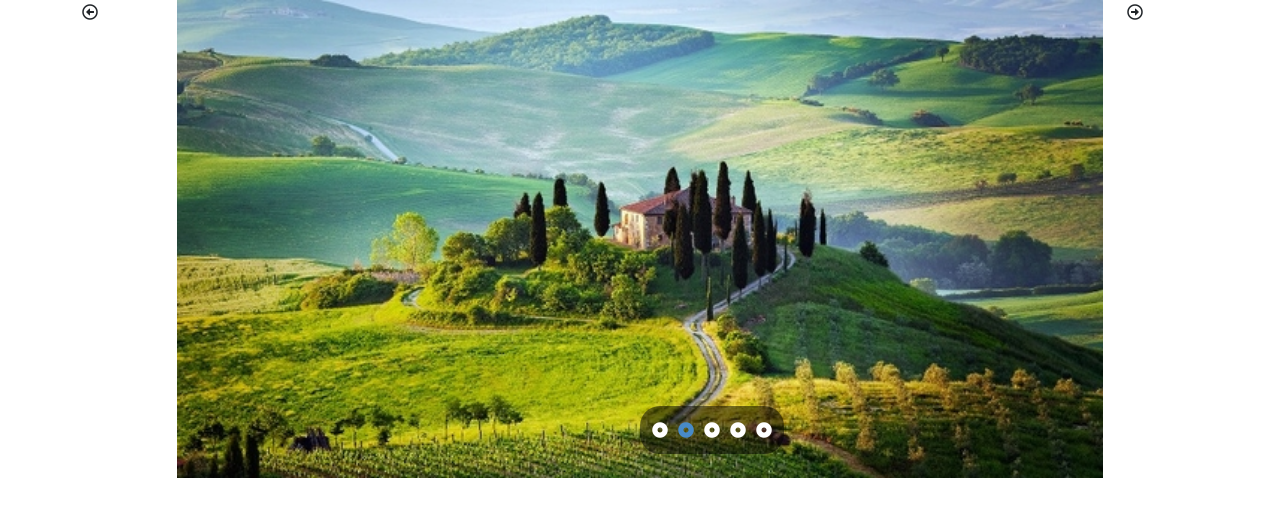
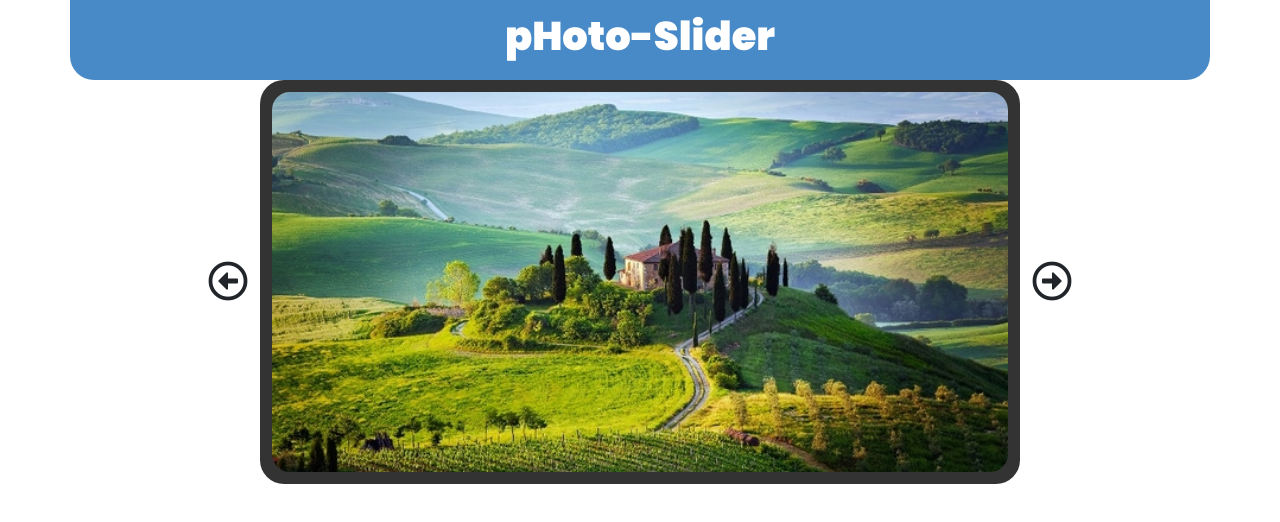
Before and after one commit to VinRu5/vue-slider, a plain HTML site: page index.html in a window 1280 px wide. Drawn offline with nearby package versions, Linux system fonts and the light colour scheme.

Commit message:
sistemazione css

```diff
--- a/css/style.css
+++ b/css/style.css
@@ -1,18 +1,51 @@
+header {
+    background-color: #488ac7;
+    height: 80px;
+    border-bottom-left-radius: 24px;
+    border-bottom-right-radius: 24px;
+}
+
+header h1 {
+    color: #fff;
+    font-family: 'Poppins', sans-serif;
+}
+
 .slider-photo {
     position: relative;
+    background-color: #333;
+    border-radius: 24px;
+    padding-top: 12px;
+    padding-bottom: 12px;
 }
 
-.slider-photo img {
+.slider-photo-box img {
     width: 100%;
+    border-radius: 18px;
+    overflow: hidden;
+}
+
+.slider-photo-box {
+    height: 100%;
+
+}
+
+.arrow-box i {
+    font-size: 40px;
 }
 
 .box-dot {
     background-color: rgba(0, 0, 0, .5);
-    border-radius: 20px;
+    border-radius: 24px;
     padding: 12px;
     position: absolute;
+    transform: translate(-50%);
     bottom: 24px;
-    left: 50%; /*TODO: da sistemare meglio*/
+    left: 50%;
+    display: none;
+}
+
+.slider-photo-box:hover .box-dot{
+    display: block;
 }
 
 .box-dot i {
--- a/index.html
+++ b/index.html
@@ -5,6 +5,9 @@
     <meta http-equiv="X-UA-Compatible" content="IE=edge">
     <meta name="viewport" content="width=device-width, initial-scale=1.0">
     <title>Vue Slider</title>
+    <link rel="preconnect" href="https://fonts.googleapis.com">
+    <link rel="preconnect" href="https://fonts.gstatic.com" crossorigin>
+    <link href="https://fonts.googleapis.com/css2?family=Poppins:wght@900&display=swap" rel="stylesheet">
     <link href="https://cdnjs.cloudflare.com/ajax/libs/font-awesome/5.13.0/css/all.min.css" rel="stylesheet">
     <link href="https://cdn.jsdelivr.net/npm/bootstrap@5.0.2/dist/css/bootstrap.min.css" rel="stylesheet" integrity="sha384-EVSTQN3/azprG1Anm3QDgpJLIm9Nao0Yz1ztcQTwFspd3yD65VohhpuuCOmLASjC" crossorigin="anonymous">
     <link rel="stylesheet" href="./css/style.css">
@@ -13,12 +16,26 @@
 <body>
     <div id="app">
         <div class="container">
-            <div class="row">
-                <div class="col-1">
+            <header class="row align-items-center">
+                <h1 class="col-12 text-center">pHoto-Slider</h1>
+            </header>
+            <div class="row align-items-center">
+                <!-- freccia sinistra -->
+                <div class="arrow-box col-2 text-end">
                     <i @click="back" class="far fa-arrow-alt-circle-left"></i>
                 </div>
-                <div class="slider-photo col-10">
+
+                <!-- container slider -->
+                <div class="slider-photo col-8">
+                    <div class="slider-photo-box row align-items-center">
+
+                        <!-- photo -->
+                        <div class="col-12">
                             <img :src="photos[imgIndex]" alt="">
+                        </div>
+
+                        <!-- box-dot -->
+                        <div class="col-3">
                             <span class="box-dot">
                                 <i v-for="(img, index) in photos"
                                 @click="changePhoto(index)"
@@ -26,7 +43,11 @@
                                 class="fas fa-dot-circle"></i>
                             </span>
                         </div>
-                <div class="col-1">
+                    </div>
+                </div>
+
+                <!-- freccia destra -->
+                <div class="arrow-box col-2">
                     <i @click="next" class="far fa-arrow-alt-circle-right"></i>
                 </div>
             </div>
```
Lines whose indentation alone changed are shown as unchanged.
